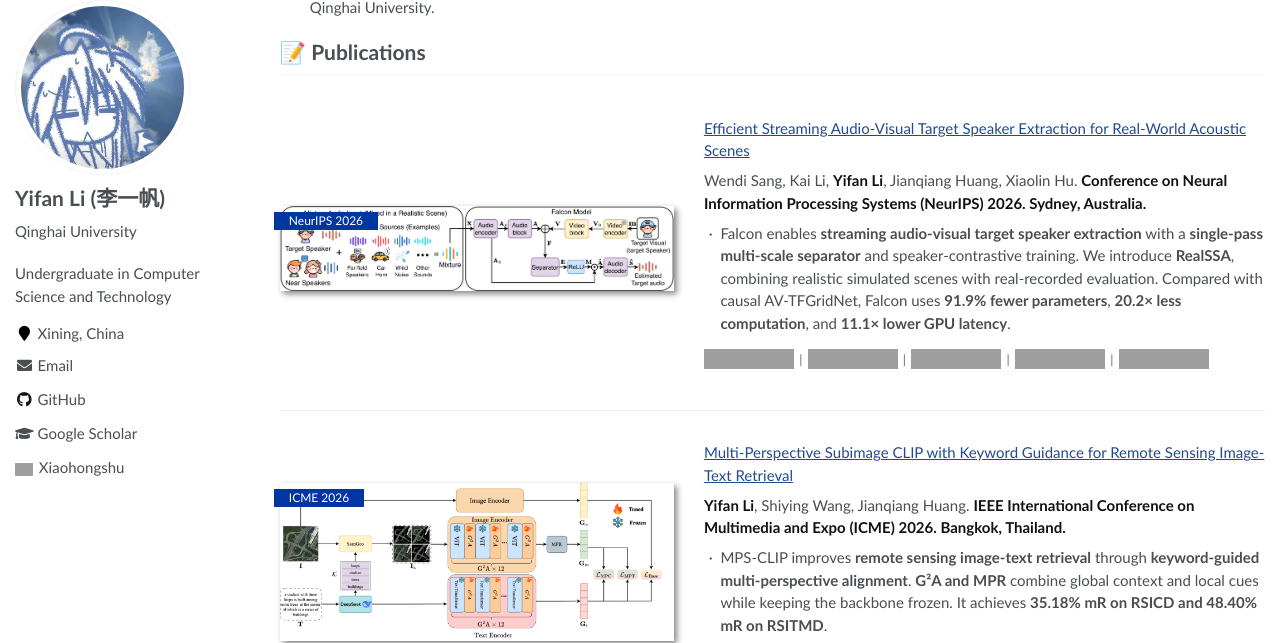
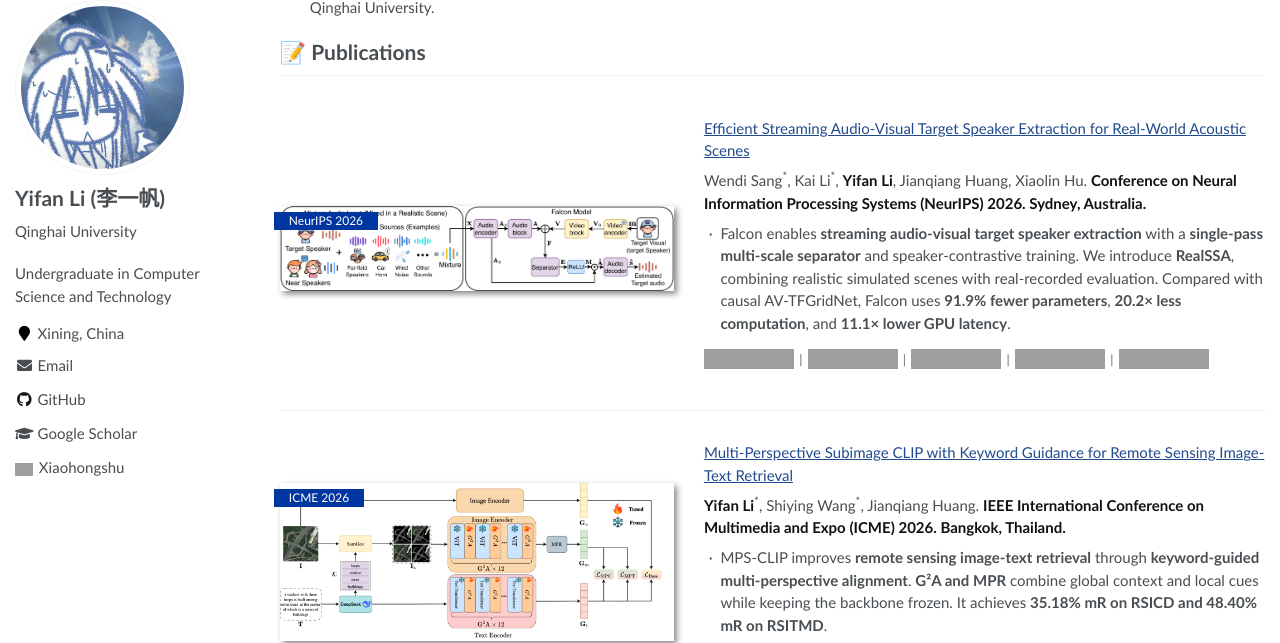
Before and after one commit to Lcrucial1f/Lcrucial1f.github.io, a Jekyll site: the page built from _pages/about.md, in a window 1280 px wide and 900 px high, scrolled down 508 px, cut to the strip 91-734 px from the top of the window. Built offline with Jekyll 4.4.1, drawn with Linux system fonts in a browser that asks for light colours; grey boxes are pictures that could not be loaded.

Commit message:
Add superscript stars to first two publication authors

```diff
--- a/_pages/about.md
+++ b/_pages/about.md
@@ -48,7 +48,7 @@ I will soon join the **School of Computer Science and Technology, Beijing Instit
 
 [Efficient Streaming Audio-Visual Target Speaker Extraction for Real-World Acoustic Scenes](https://arxiv.org/abs/2610.32749)
 
-Wendi Sang, Kai Li, <strong class="publication-self">Yifan Li</strong>, Jianqiang Huang, Xiaolin Hu. <strong class="publication-venue">Conference on Neural Information Processing Systems (NeurIPS) 2026. Sydney, Australia.</strong>
+Wendi Sang<sup>*</sup>, Kai Li<sup>*</sup>, <strong class="publication-self">Yifan Li</strong>, Jianqiang Huang, Xiaolin Hu. <strong class="publication-venue">Conference on Neural Information Processing Systems (NeurIPS) 2026. Sydney, Australia.</strong>
 
 <ul class="publication-summary">
   <li>Falcon enables <strong>streaming audio-visual target speaker extraction</strong> with a <strong>single-pass multi-scale separator</strong> and speaker-contrastive training. We introduce <strong>RealSSA</strong>, combining realistic simulated scenes with real-recorded evaluation. Compared with causal AV-TFGridNet, Falcon uses <strong>91.9% fewer parameters</strong>, <strong>20.2× less computation</strong>, and <strong>11.1× lower GPU latency</strong>.</li>
@@ -80,7 +80,7 @@ Wendi Sang, Kai Li, <strong class="publication-self">Yifan Li</strong>, Jianqian
 
 [Multi-Perspective Subimage CLIP with Keyword Guidance for Remote Sensing Image-Text Retrieval](https://arxiv.org/abs/2601.18190)
 
-<strong class="publication-self">Yifan Li</strong>, Shiying Wang, Jianqiang Huang. <strong class="publication-venue">IEEE International Conference on Multimedia and Expo (ICME) 2026. Bangkok, Thailand.</strong>
+<strong class="publication-self">Yifan Li</strong><sup>*</sup>, Shiying Wang<sup>*</sup>, Jianqiang Huang. <strong class="publication-venue">IEEE International Conference on Multimedia and Expo (ICME) 2026. Bangkok, Thailand.</strong>
 
 <ul class="publication-summary">
   <li>MPS-CLIP improves <strong>remote sensing image-text retrieval</strong> through <strong>keyword-guided multi-perspective alignment</strong>. <strong>G²A and MPR</strong> combine global context and local cues while keeping the backbone frozen. It achieves <strong>35.18% mR on RSICD and 48.40% mR on RSITMD</strong>.</li>
```
